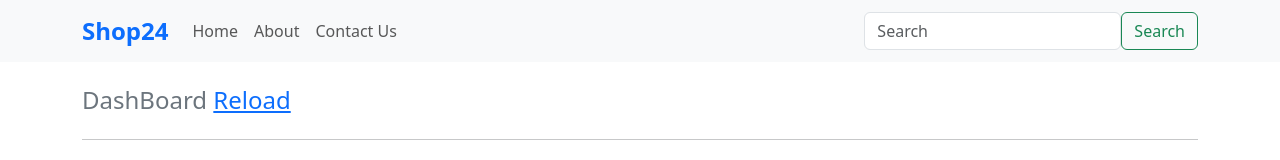
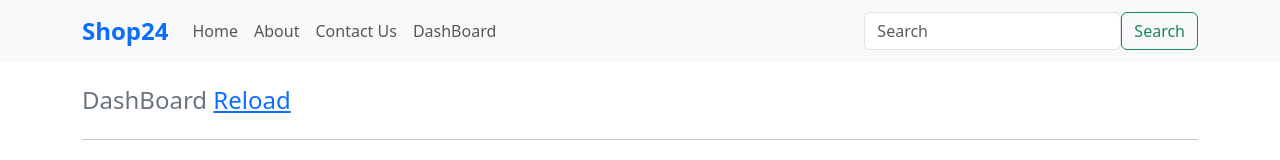
Before and after one commit to pattusdev/shop24_Frontend, a React (Create React App) app: page / in a window 1280 px wide. Shown: the top 160 px of the page. Built offline with nearby package versions, Linux system fonts and the light colour scheme; no server answers.

Commit message:
Update Navigation.js

```diff
--- a/src/Navigation.js
+++ b/src/Navigation.js
@@ -6,14 +6,14 @@ function Navigation() {
   return (
     <Navbar bg="light" expand="lg">
       <Container>
-        <Navbar.Brand href="#" className="fw-bold fs-4 text-primary">Shop24</Navbar.Brand>
+        <Navbar.Brand href="/" className="fw-bold fs-4 text-primary">Shop24</Navbar.Brand>
         <Navbar.Toggle aria-controls="basic-navbar-nav" />
         <Navbar.Collapse id="basic-navbar-nav">
           <Nav className="me-auto">
-            {/* Nav Links on the right side */}
             <Nav.Link as={Link} to="/">Home</Nav.Link>
             <Nav.Link as={Link} to="/about">About</Nav.Link>
             <Nav.Link as={Link} to="/contact">Contact Us</Nav.Link>
+            <Nav.Link as={Link} to="/dashboard">DashBoard</Nav.Link>
           </Nav>
           <Form className="d-flex">
             <FormControl
```
